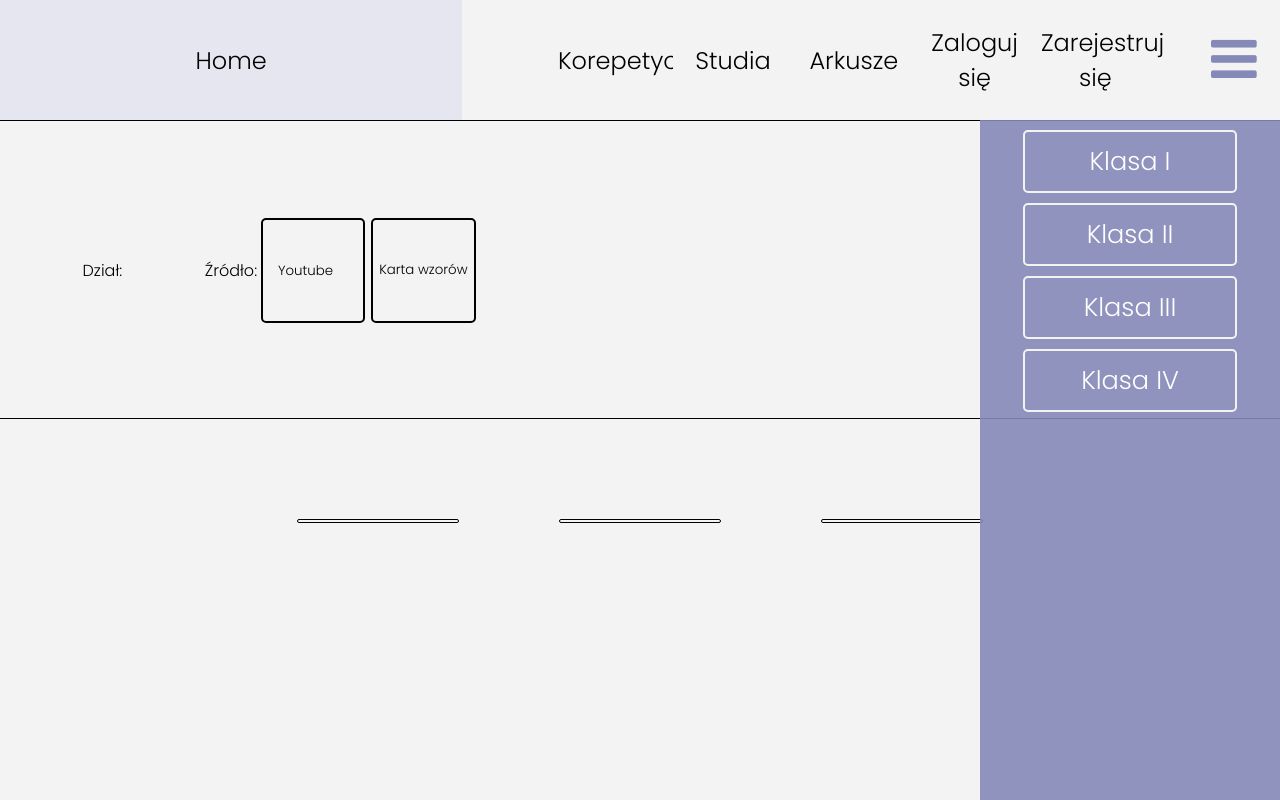
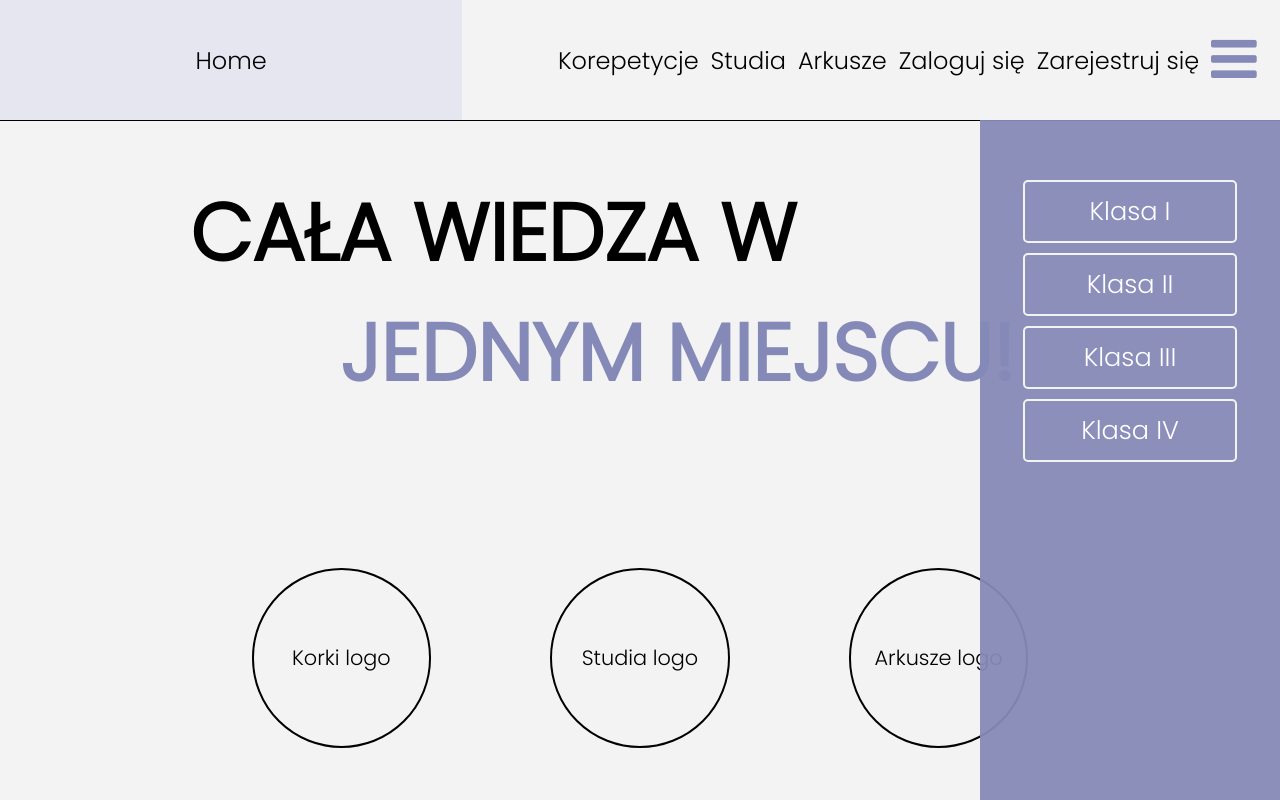
Before and after one commit to derffus/zwolnieni-z-teorii, a React (Create React App) app: page / in a window 1280 px wide. Both pictures are taken after a click on the button 1233 px from the left and 60 px from the top of the page. Built offline with nearby package versions, Linux system fonts and the light colour scheme.

Commit message:
Home page updated

```diff
--- a/src/App.css
+++ b/src/App.css
@@ -12,7 +12,7 @@
 .website {
   height: 100%;
   min-height: 100vh;
-  max-width: 100%;
+  max-width: 100vw;
   background-color: var(--content);
   width: 100%;
   position: absolute;
@@ -21,7 +21,7 @@
 #navbar-top {
   background-color: inherit;
   width: 100%;
-  height: min(100%, 15vh);
+  height: 15vh;
   position: fixed;
   top: 0;
   display: flex;
@@ -43,6 +43,7 @@
   border: none;
   background-color: var(--content);
   width: 19%;
+  min-width: fit-content;
   height: 100%;
 }
 #navbar-top button:hover {
@@ -90,14 +91,21 @@
   color: var(--background);
   font-size: 4em;
 }
-#klasa-picker {
+#right-nav {
+  overflow:auto;
   position: fixed;
-  opacity: 90%;
+  opacity: 95%;
   right: 0;
   top: 15vh;
   width: 300px;
   height: 85vh;
   background-color: var(--background);
+  display: flex;
+  flex-direction: column;
+  justify-content: flex-start;
+}
+#klasa-picker{
+  margin-top:50px;
   display: flex;
   flex-direction: column;
   justify-content: flex-start;
@@ -152,7 +160,7 @@
   margin-top: 15vh;
   color: black;
   width: 100%;
-  height: 300px;
+  height: 100px;
   background-color: var(--content);
   display: flex;
   flex-direction: row;
@@ -167,7 +175,7 @@
   margin-left: 3%;
   height: 35%;
   width: fit-content;
-  transition: all 0.5s;
+  transition: border 0.5s;
 }
 #content-picker button:hover {
   border-color: var(--background);
@@ -231,27 +239,47 @@
   font-family: inherit;
   border-top: 1px solid black;
   margin-top: -2px;
-  padding: 100px;
   color: black;
   background-color: var(--content);
-}
-#content div::selection {
-  background-color: hsl(204, 57%, 80%);
+  height:calc(85vh - 1px);
+  margin-top: 15vh;
+  display: flex;
 }
 #home-page {
-  height: 100%;
+  width:100vw;
+  display: flex;
+  flex-direction: column;
+  gap: 100px;
+  align-items: center;
+  justify-content: space-around;
+  gap:50px;
+}
+#welcome{
+  align-self: flex-start;
+  margin-left: 190px;
+  font-size: 5em;
+  font-weight: bold;
+  text-transform: uppercase;
+}
+#welcome span{
+  margin-left: 150px;
+  align-self: center;
+  color:var(--background);
+}
+#big-buttons{
+  width: 70%;
   display: flex;
   flex-direction: row;
-  gap: 100px;
-  align-items: center;
-  justify-content: center;
+  justify-content: space-around;
 }
-#home-page button {
+#big-buttons button {
+  font-family: inherit;
+  font-size: 1.3em;
   background-color: var(--content);
-  border-radius: 5px;
-  border: 1px solid black;
-  height: 25%;
-  width: 15%;
+  border-radius: 100%;
+  border: 2px solid black;
+  width: 20%;
+  aspect-ratio: 1/1;
 }
 iframe {
   width: 400px;
--- a/src/App.js
+++ b/src/App.js
@@ -6,6 +6,7 @@ class App extends React.Component {
     super(props);
     this.state = {
       homeClicked: true,
+      showNavbar: false,
       selectedKlasa1: false,
       selectedKlasa2: false,
       selectedKlasa3: false,
@@ -13,21 +14,8 @@ class App extends React.Component {
       clicked: "",
       dzial: "1",
       zrodlo: "youtube",
-      showNavbar: false,
+
     };
-  }
-  navtopShow = () => {
-    $(".website").addClass("website-with-videos");
-  };
-  navtopHide = () => {
-    $(".website").removeClass("website-with-videos");
-  };
-  componentDidUpdate() {
-    if (this.state.homeClicked === true) {
-      this.navtopShow();
-    } else {
-      this.navtopHide();
-    }
   }
   render() {
     const filmyYTLinki = [
@@ -100,7 +88,8 @@ class App extends React.Component {
         </nav>
 
         {this.state.showNavbar ? (
-          <nav id="klasa-picker">
+          <nav id="right-nav">
+            <div id="klasa-picker">
               <div className="klasa">
                 <div
                   id="klasa1"
@@ -310,10 +299,12 @@ class App extends React.Component {
                   ""
                 )}
               </div>
+            </div>
           </nav>
         ) : (
           ""
         )}
+        {!this.state.homeClicked ? (
           <div id="content-picker">
             <div id="dzial-select">
               <div id="dzial">Dział:</div>
@@ -398,12 +389,20 @@ class App extends React.Component {
             </div>
             <button>Karta wzorów</button>
           </div>
+        ) : (
+          ""
+        )}
         <div id="content">
           {this.state.homeClicked ? (
             <div id="home-page">
-              <button></button>
-              <button></button>
-              <button></button>
+              <div id="welcome">
+                Cała wiedza w <br/> <span>jednym miejscu!</span>
+              </div>
+              <div id="big-buttons">
+                <button>Korki logo</button>
+                <button>Studia logo</button>
+                <button>Arkusze logo</button>
+              </div>
             </div>
           ) : (
             ""
```
Lines whose indentation alone changed are shown as unchanged.
